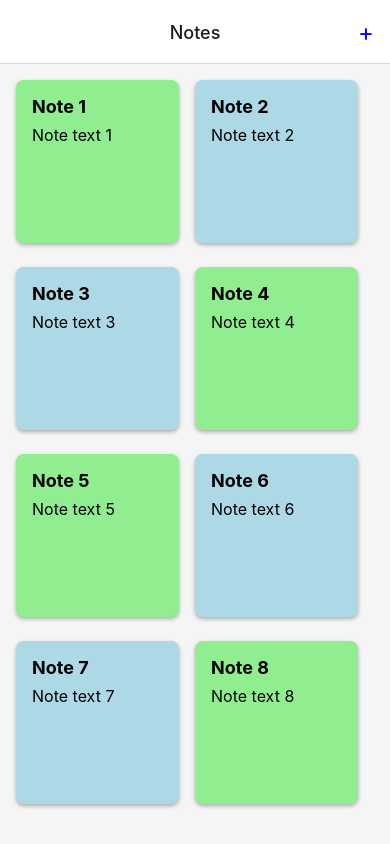
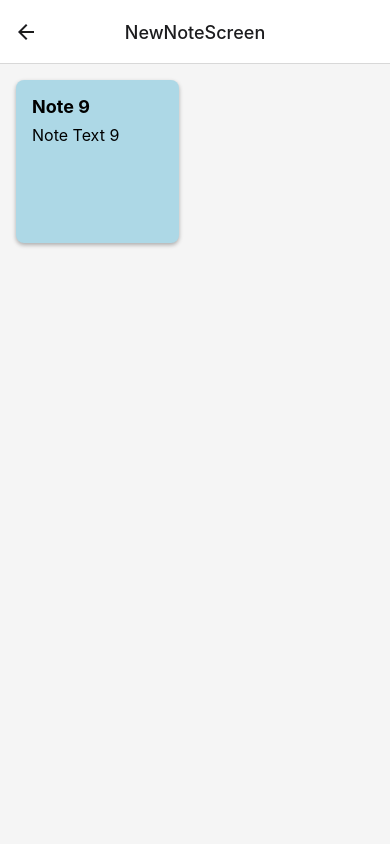
Before and after one commit to JuliusVitikainen/R8_AdvAppDev_Project, a React Native app: screen /NewNoteScreen in a window 390 px wide. Built offline with nearby package versions, Linux system fonts and the light colour scheme.

Commit message:
Added Plus Button functionality and NewNoteScreen

```diff
--- a/App.tsx
+++ b/App.tsx
@@ -2,6 +2,7 @@ import { StyleSheet, View } from 'react-native';
 import { NavigationContainer } from '@react-navigation/native';
 import { createStackNavigator } from '@react-navigation/stack';
 import NotesScreen from './screens/NotesScreen';
+import NewNoteScreen from './screens/NewNoteScreen';
 
 const Stack = createStackNavigator();
 
@@ -15,6 +16,12 @@ const App: React.FC = () => {
           options={{
             headerTitleAlign: "center"
           }} />
+        <Stack.Screen
+          name= "NewNoteScreen"
+          component={NewNoteScreen}
+          options={{
+            headerTitleAlign: "center"
+          }} />
       </Stack.Navigator>
     </NavigationContainer>
   );
--- /dev/null
+++ b/screens/NewNoteScreen.tsx
@@ -0,0 +1,47 @@
+import React, { useEffect } from 'react';
+import { View, StyleSheet, FlatList, TouchableOpacity, Text } from 'react-native';
+import { useNavigation } from '@react-navigation/native';
+
+import Note from '../components/Note';
+
+const NewNoteScreen: React.FC = () => {
+    const navigation = useNavigation();
+
+    const newNote = [
+        {id: '9', title: "Note 9", content: "Note Text 9" }
+    ];
+
+    const renderNote = ({ item }) => <Note title={item.title} content={item.content} color={item.color} />;
+
+    return (
+        <View style={styles.container}>
+            <FlatList
+                data={newNote}
+                renderItem={renderNote}
+                keyExtractor={(item) => item.id}
+                numColumns={2}
+                contentContainerStyle={styles.noteList}
+            />
+        </View>
+    );
+};
+
+const styles = StyleSheet.create({
+    container: {
+        flex: 1,
+        backgroundColor: "#f5f5f5",
+    },
+    noteList: {
+        paddingHorizontal: 8,
+        paddingTop: 8,
+    },
+    plusButton: {
+        marginRight: 16,
+    },
+    plusButtonText: {
+        fontSize: 24,
+        color: "blue"
+    },
+});
+
+export default NewNoteScreen;
--- a/screens/NotesScreen.tsx
+++ b/screens/NotesScreen.tsx
@@ -3,6 +3,7 @@ import { View, StyleSheet, FlatList, TouchableOpacity, Text } from 'react-native
 import { useNavigation } from '@react-navigation/native';
 
 import Note from '../components/Note';
+import NewNoteScreen from './NewNoteScreen';
 
 const NotesScreen: React.FC = () => {
     const navigation = useNavigation();
@@ -27,6 +28,7 @@ const NotesScreen: React.FC = () => {
                 <TouchableOpacity
                     style={styles.plusButton}
                     onPress={() => {
+                        navigation.navigate('NewNoteScreen')
                         console.log("Add functionality here");
                     }}
                 >
```
